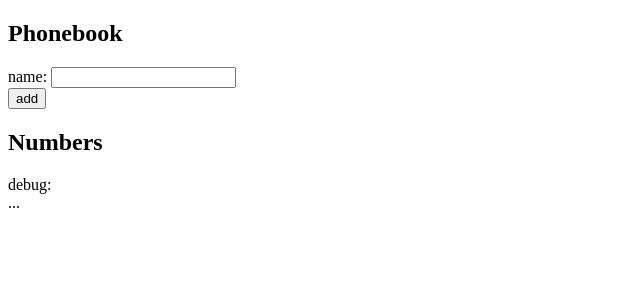
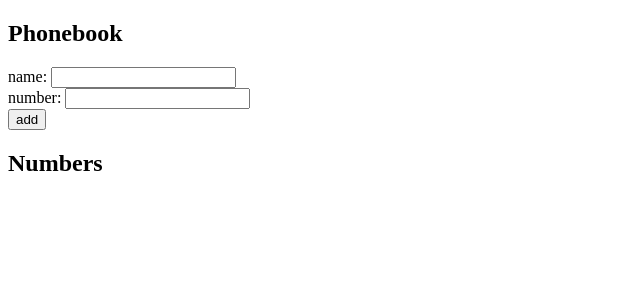
Before and after one commit to lizzzshan/fullstack-course, a React (Vite) app in the folder part2/phonebook/: page / in a window 1280 px wide. Shown: the top 300 px of the page, without its empty margins (0-640 px from the left). Built offline with nearby package versions, Linux system fonts and the light colour scheme.

Commit message:
Insert numbers input feature

```diff
--- a/part2/phonebook/src/App.jsx
+++ b/part2/phonebook/src/App.jsx
@@ -5,18 +5,20 @@ const App = () => {
     { name: 'Arto Hellas' }
   ])
   const [newName, setNewName] = useState('')
+  const [newNumber, setNewNumber] = useState('')
 
   const addName = (event) =>{
     event.preventDefault()
     //console.log('button clicked', event.target)
 
     const newPerson = {
-      name: newName
+      name: newName,
+      number: newNumber
     }
 
     //console.log(persons.name)
     const checkName = persons.find(props => props.name.toLowerCase() === newPerson.name.toLowerCase())
-    //console.log(checkName)
+    console.log(checkName)
 
     // If checkName is not undefined, duplicate already exists. Give an alert and do not add
     if (checkName){
@@ -28,7 +30,7 @@ const App = () => {
       setNewName('')
     }
 
-    console.log(persons)
+    //console.log(persons)
 
     //console.log(persons)
   }
@@ -36,6 +38,10 @@ const App = () => {
   const handleNameChange = (event) =>{
     //console.log(event.target.value)
     setNewName(event.target.value)
+  }
+
+  const handleNewNumber = (event) => {
+    setNewNumber(event.target.value)
   }
 
   return (
@@ -46,12 +52,14 @@ const App = () => {
           name: <input value={newName} onChange={handleNameChange}/>
         </div>
         <div>
+          number: <input value={newNumber} onChange={handleNewNumber } />
+        </div>
+        <div>
           <button type="submit">add</button>
         </div>
       </form>
       <h2>Numbers</h2>
-      <div>debug: {newName}</div>
-      ...
+      <div>{newName} {persons.number}</div>
     </div>
   )
 }
```
